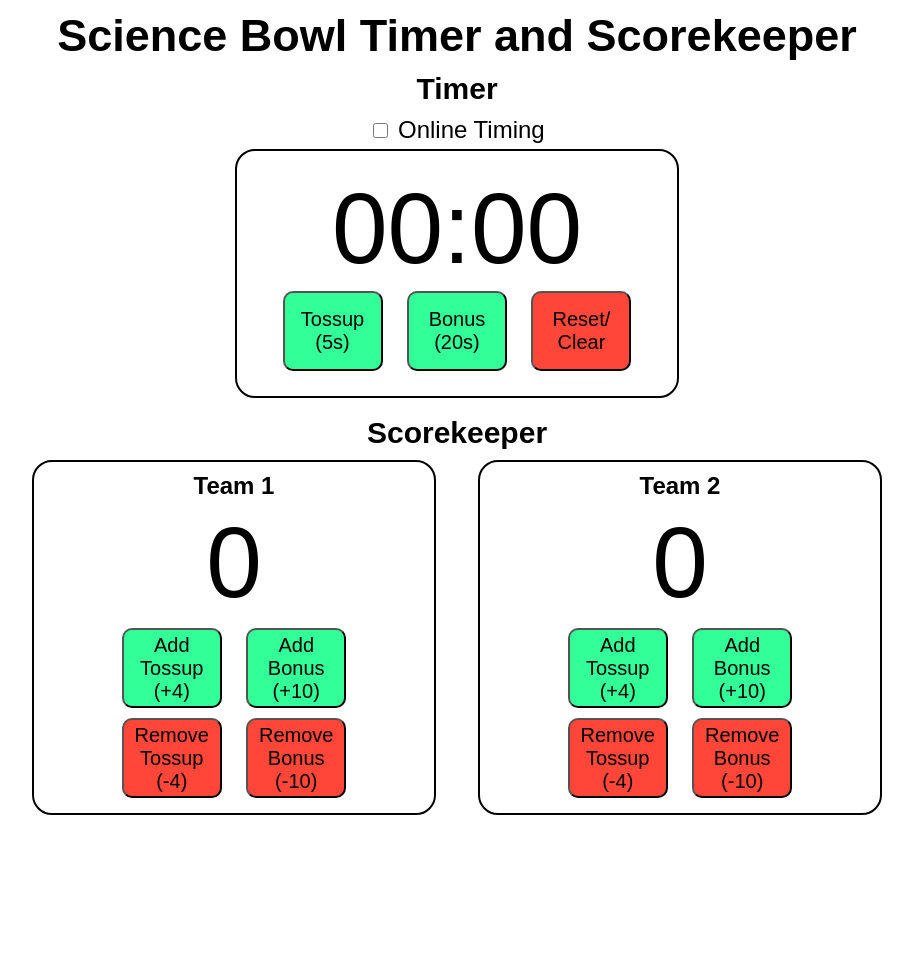
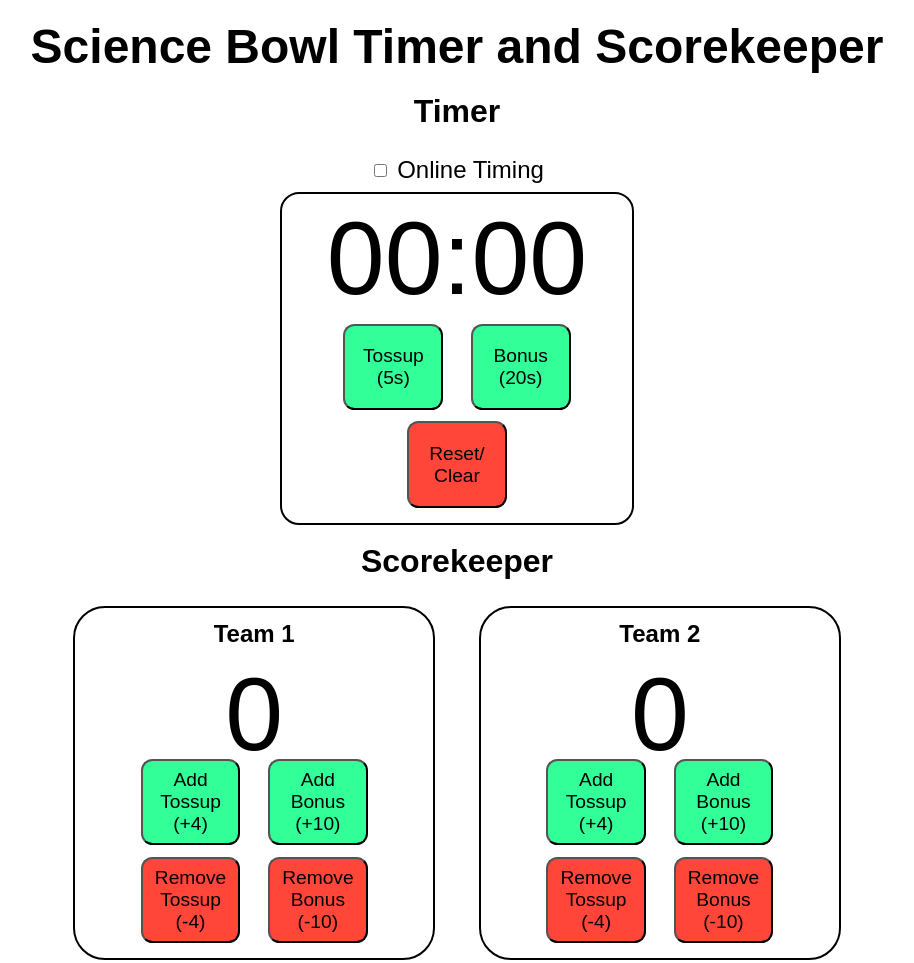
Before and after one commit to lilsharu/science-bowl-timer, a plain HTML site: page index.html in a window 1280 px wide. Shown: the whole page, without its empty margins (183-1097 px from the left). Drawn offline with Linux system fonts and the light colour scheme; a web font is replaced by a local one.

Commit message:
Modify Styles for more relative sizing
There area  few small kinks and looks a bit off, but it works better now

```diff
--- a/css/styles.scss
+++ b/css/styles.scss
@@ -8,21 +8,21 @@ body {
 }
 
 h2 {
-	margin: 5px 0;
+	margin: 0.3em 0;
 }
 
 .main-title {
 	font-family: 'Muli', sans-serif;
-	font-size: 45px;
+	font-size: 3em;
 	font-weight: bold;
-	margin: 10px 0;
+	margin: .4em 0;
 }
 
 .generic-heading {
 	font-family: 'Muli', sans-serif;
-	font-size: 30px;
+	font-size: 2em;
 	font-weight: bold;
-	margin: 0 0 10px 0;
+	margin: 0 0 .8em 0;
 }
 
 .countdown-timer {
@@ -30,7 +30,7 @@ h2 {
 }
 
 #switch {
-	font-size: 24px;
+	font-size: 1.5em;
 	display: block;
 	cursor: pointer;
 }
@@ -38,24 +38,25 @@ h2 {
 #online-switch {
 	vertical-align: middle;
 	position: relative;
-	width: 15px;
-	height: 15px;
-	bottom: 1px;
+	width: 1em;
+	height: 1em;
+	bottom: 0.1em;
 }
 
 #timer-controller {
-	width: 400px;
-	margin: 5px auto 0 auto;
-	padding: 20px;
-	border-radius: 20px;
-	border: 2px black solid;
+	width: 22vw;
+	min-width: 350px;
+	margin: .5em auto 0 auto;
+	padding: .3em 0 0.6em 0;
+	border-radius: 1.2em;
+	border: 0.15em black solid;
 }
 
 #timer, .scoreboard {
 	width: 100%;
-	font-size: 100px;
+	font-size: 6.5em;
 	text-align: center;
-	margin: 0px auto;
+	margin: 0 auto;
 }
 
 #timer-controls {
@@ -64,11 +65,11 @@ h2 {
 
 button {
 	font-family: 'Muli', sans-serif;
-	font-size: 20px;
-	height: 80px;
-	width: 100px;
-	margin: 5px 10px;
-	border-radius: 10px;
+	font-size: 1.2em;
+	height: 4.5em;
+	width: 5.2em;
+	margin: .3em .6em;
+	border-radius: 0.6em;
 }
 
 .good {
@@ -91,23 +92,23 @@ button {
 	text-align: center;
 	margin: 0 auto;
 	position: relative;
-	width: 850px;
-	height: 500px;
+	width: 60vw;
+	height: 30vh;
 }
 
 .scoreboard {
-	width: 300px;
-	height: 100px;
+	width: 20vw;
+	height: 10vh;
 	margin: 0 auto;
 }
 
 .team-scorer {
-	border: 2px black solid;
-	border-radius: 20px;
+	border: 0.15em black solid;
+	border-radius: 2em;
 	text-align: center;
-	width: 400px;
-	margin: 0px auto;
-	padding: 5px 0 10px 0;
+	width: 28vw;
+	margin: 0 auto;
+	padding: .3em 0 0.6em 0;
 }
 
 .left {
@@ -120,7 +121,7 @@ button {
 	float: right;
 }
 
-@media(max-width: 900px) {
+@media(max-width: 1000px) {
 	.left {
 		float: none;
 		position: relative;
@@ -133,14 +134,15 @@ button {
 		display: block;
 	}
 
-	.team-scorer {
+	.team-scorer, #timer-controller {
 		margin: auto;
 		margin-top: 20px;
-		width: 500px;
+		width: 80vw;
 	}
 
 	#scorefather {
-		width: 500px;
+		width: 100vw;
+		max-width: 800px;
 		height: 600px;
 	}
 
```
Also changed, not shown: css/styles.css.
